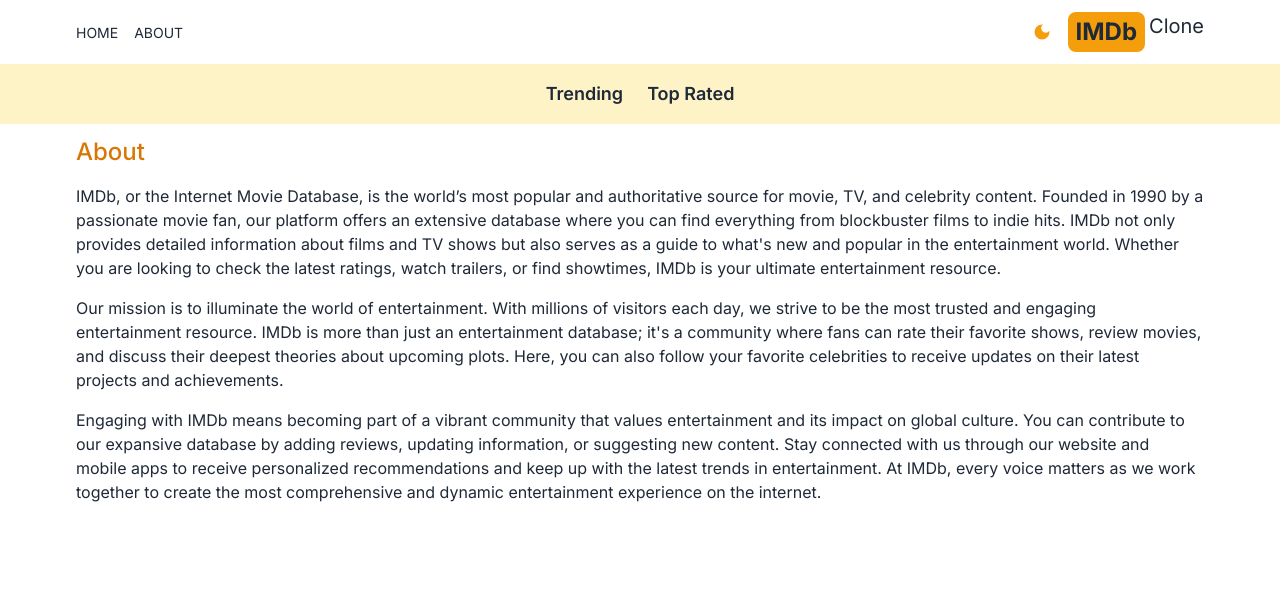
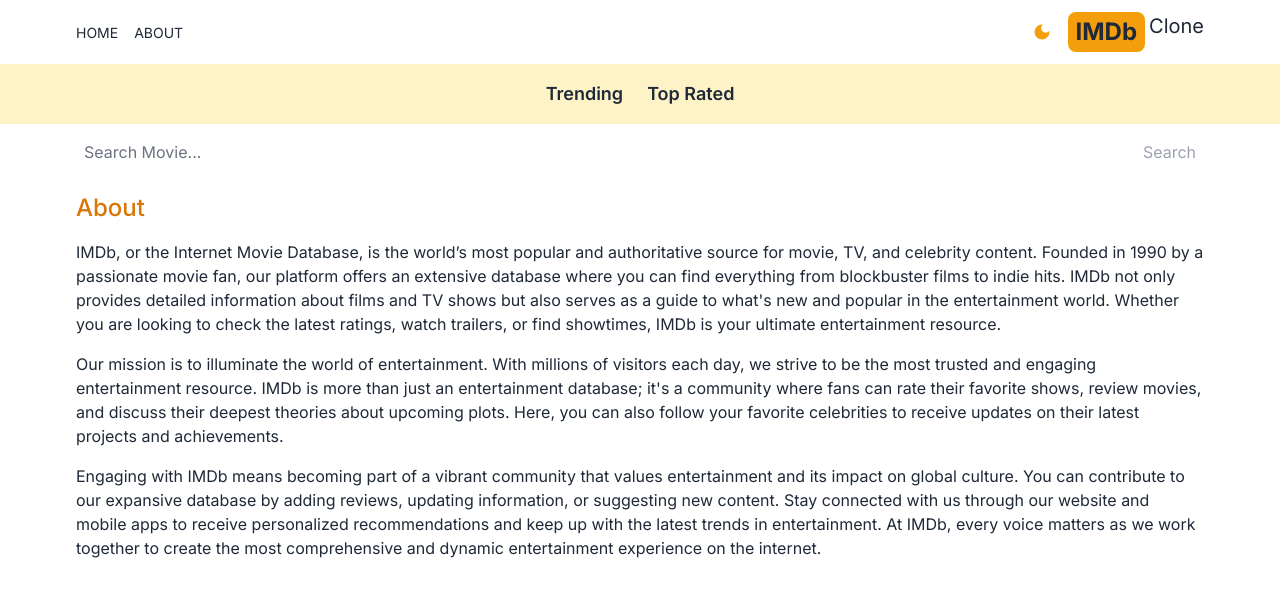
Before and after one commit to SamiRenkyorganci/NextJsLearning, a Next.js app in the folder next-imdb/: page /about in a window 1280 px wide. Shown: the top 596 px of the page. Built offline with nearby package versions, Linux system fonts and the light colour scheme.

Commit message:
seach bar  added

```diff
--- a/next-imdb/src/app/layout.js
+++ b/next-imdb/src/app/layout.js
@@ -3,6 +3,7 @@ import "./globals.css";
 import Header from "@/components/Header";
 import Providers from "./Providers";
 import Navbar from "@/components/Navbar";
+import SearchBox from "@/components/SearchBox";
 
 const inter = Inter({ subsets: ["latin"] });
 
@@ -18,6 +19,7 @@ export default function RootLayout({ children }) {
         <Providers>
           <Header />
           <Navbar/>
+          <SearchBox/>
           {children}
         </Providers>
       </body>
--- a/next-imdb/src/app/movie/[id]/page.jsx
+++ b/next-imdb/src/app/movie/[id]/page.jsx
@@ -7,7 +7,6 @@ export default async function MoviePage({ params }) {
     `https://api.themoviedb.org/3/movie/${movieId}?api_key=${process.env.API_KEY}`
   );
   const movie = await res.json();
-  console.log(movie);
   return (
     <div className="w-full">
       <div className="p-4 md:pt-8 flex flex-col md:flex-row content-center max-w-6xl mx-auto md:space-x-6">
--- a/next-imdb/src/app/page.js
+++ b/next-imdb/src/app/page.js
@@ -13,7 +13,6 @@ export default async function Home({searchParams}) {
     throw new Error("Failed fetch data")
   }
   const results = data.results;
-  console.log(results)
   return (
     <div>
        <Results results={results}/>
--- /dev/null
+++ b/next-imdb/src/app/search/[searchTerm]/page.jsx
@@ -0,0 +1,19 @@
+import Results from "@/components/Results";
+import React from "react";
+
+export default async function SearchPage({ params }) {
+  const seachTerm = params.searchTerm;
+  const res = await fetch(
+    `https://api.themoviedb.org/3/search/movie?api_key=${process.env.API_KEY}&query=${seachTerm}&language=en-US&page=1&include_adult=false`
+  );
+  const data = await res.json();
+  const results = data.results;
+  return (
+    <div>
+      {results &&
+        results.length ===
+        <h1 className="text-center pt-6">No results found</h1>}
+      {results && <Results results={results} />}
+    </div>
+  );
+}
--- /dev/null
+++ b/next-imdb/src/components/SearchBox.jsx
@@ -0,0 +1,26 @@
+"use client";
+import React, { useState } from "react";
+import { useRouter } from "next/navigation";
+export default function SearchBox() {
+  const [search, setSearch] = useState("");
+  const router = useRouter();
+  const handeleSubmit = (e) => {
+    e.preventDefault()
+    // window.location.href=`/search?q=${search}`;
+    router.push(`/search/${search}`)
+  }
+  return (
+    <form className="flex justify-between px-5 max-w-6xl mx-auto" onSubmit={handeleSubmit}>
+      <input
+        type="text"
+        placeholder="Search Movie..."
+        className="w-full h-14 rounded-md placeholder-gray-500 outline-none bg-transparent flex-1"
+        value={search}
+        onChange={(e) => setSearch(e.target.value)}
+      />
+      <button className="text-amber-600 disabled:text-gray-400" disabled={search === ""}>
+        Search
+      </button>
+    </form>
+  );
+}
```
